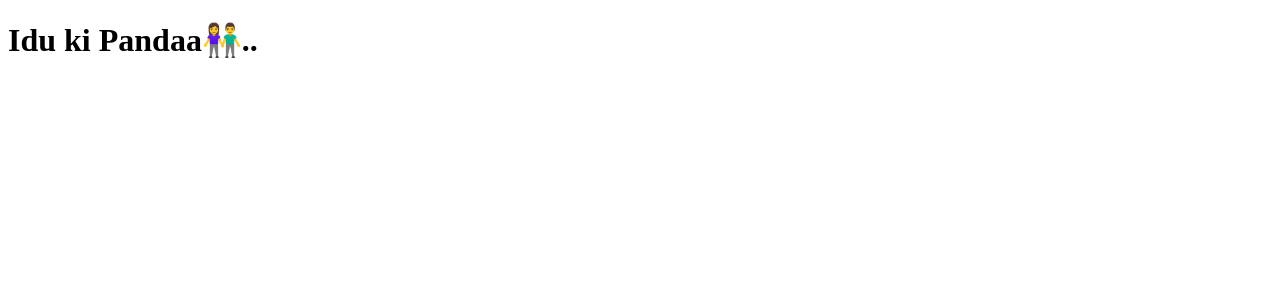
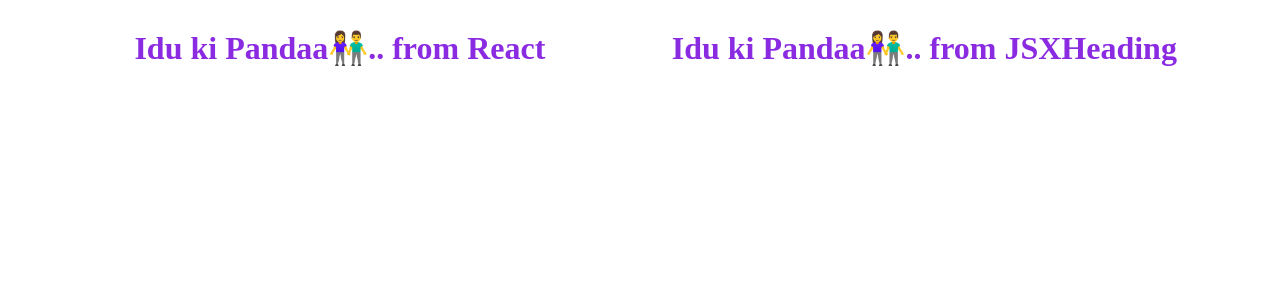
Before and after one commit to RksDream/namaste-react, a React (Vite) app: page / in a window 1280 px wide. Shown: the top 300 px of the page. Built offline with nearby package versions, Linux system fonts and the light colour scheme.

Commit message:
Understand the difference between creating element from  ReactElement and JSX, both are same but JSX looks more simple

```diff
--- a/App.js
+++ b/App.js
@@ -5,16 +5,18 @@ import ReactDOM from "react-dom";
 const heading = React.createElement(
     "h1",
      {},
-     "Idu ki Pandaa👫..");
+     "Idu ki Pandaa👫.. from React");
 
      console.log(heading);
 
 // Creating element from JSX
-const jsxHeading = <h1>Idu ki Pandaa👫..</h1>
+const jsxHeading = <h1>Idu ki Pandaa👫.. from JSXHeading</h1>
 
 console.log(jsxHeading);
 
 
 const root = ReactDOM.createRoot(document.getElementById("root"));
+const root2 = ReactDOM.createRoot(document.getElementById("root2"));
 
 root.render(heading);
+root2.render(jsxHeading);
--- a/index.css
+++ b/index.css
@@ -1,3 +1,6 @@
-#parent {
+.parent {
     color: blueviolet;
+    float: left;
+    margin-left: 10%;
+    position: relative;
 }
--- a/index.html
+++ b/index.html
@@ -21,7 +21,11 @@
         root.appendChild(heading);
     </script> -->
 
-    <div id = "root">
+    <div id = "root" class="parent">
+        <h1>Not Rendered here</h1>
+    </div>
+
+    <div id = "root2" class="parent">
         <h1>Not Rendered here</h1>
     </div>
 
```
Also changed, not shown: 5 other files (tests, documents, lock files or other folders).
